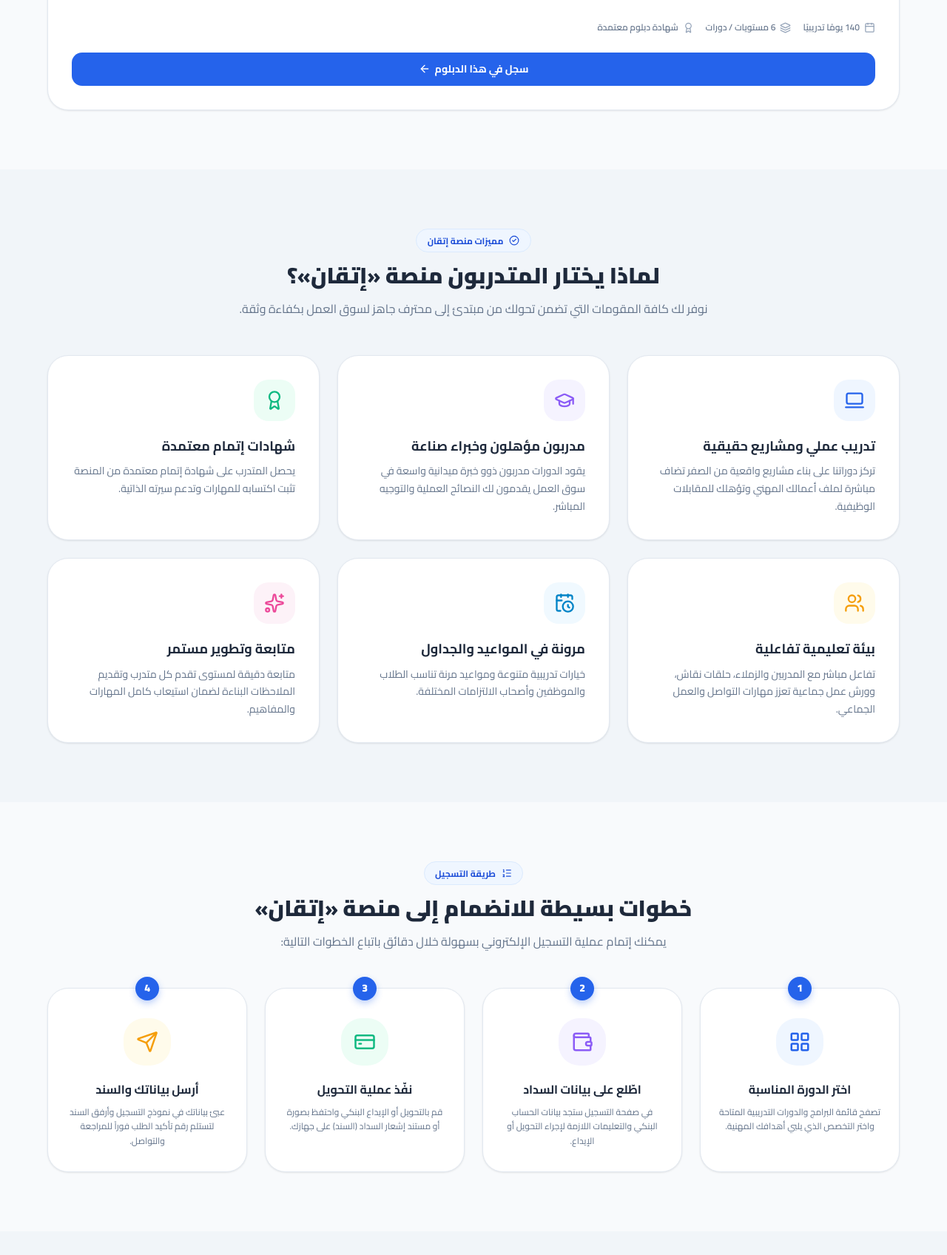
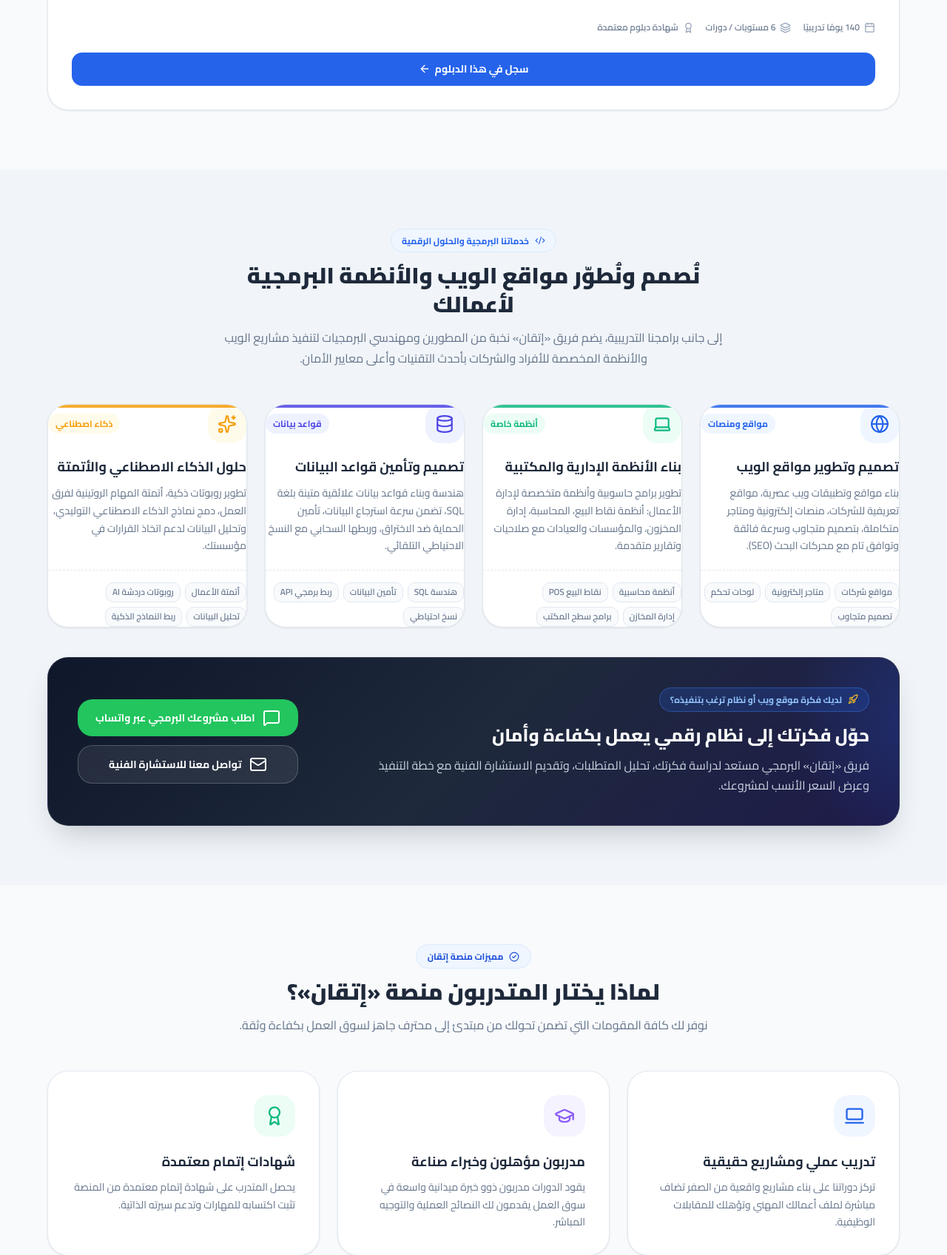
Before and after one commit to Ali-dev-25/itqan, a Django app: page /index.html in a window 1280 px wide. Shown: the part 4000-5696 px from the top of the page at 74% size. Run offline with Django 5.2, Linux system fonts and the light colour scheme.

Commit message:
إضافة قسم الخدمات البرمجية وتطوير المواقع والأنظمة المخصصة مع بانر طلب المشاريع

```diff
--- a/assets/css/public.css
+++ b/assets/css/public.css
@@ -1176,6 +1176,224 @@
 }
 
 /* --------------------------------------------------------------------------
+   5.5 SOFTWARE SERVICES & SOLUTIONS SECTION
+   -------------------------------------------------------------------------- */
+.services-grid {
+  display: grid;
+  grid-template-columns: repeat(4, 1fr);
+  gap: var(--sp-6);
+  margin-bottom: var(--sp-10);
+}
+
+.service-card {
+  background: var(--clr-surface);
+  border: 1px solid var(--clr-border);
+  border-radius: var(--r-2xl);
+  padding: var(--sp-7);
+  display: flex;
+  flex-direction: column;
+  transition: transform var(--tr-normal), box-shadow var(--tr-normal), border-color var(--tr-normal);
+  position: relative;
+  overflow: hidden;
+  box-shadow: var(--shadow-sm);
+}
+
+.service-card::before {
+  content: '';
+  position: absolute;
+  top: 0;
+  left: 0;
+  right: 0;
+  height: 4px;
+  background: var(--service-color, var(--clr-primary));
+  opacity: 0.85;
+}
+
+.service-card:hover {
+  transform: translateY(-5px);
+  box-shadow: 0 16px 36px -8px rgba(15, 23, 42, 0.08);
+  border-color: rgba(37, 99, 235, 0.35);
+}
+
+.service-card-top {
+  display: flex;
+  align-items: center;
+  justify-content: space-between;
+  margin-bottom: var(--sp-5);
+}
+
+.service-icon-box {
+  width: 52px;
+  height: 52px;
+  border-radius: var(--r-xl);
+  display: flex;
+  align-items: center;
+  justify-content: center;
+  flex-shrink: 0;
+}
+
+.service-icon-box svg {
+  width: 26px;
+  height: 26px;
+}
+
+.service-badge {
+  font-size: var(--fs-xs);
+  font-weight: var(--fw-bold);
+  padding: 4px 10px;
+  border-radius: var(--r-full);
+}
+
+.service-title {
+  font-size: var(--fs-lg);
+  font-weight: var(--fw-bold);
+  color: var(--clr-text);
+  margin-bottom: var(--sp-3);
+  line-height: 1.35;
+}
+
+.service-desc {
+  font-size: var(--fs-sm);
+  color: var(--clr-text-secondary);
+  line-height: 1.7;
+  margin-bottom: var(--sp-5);
+  flex-grow: 1;
+}
+
+.service-tags-wrap {
+  display: flex;
+  flex-wrap: wrap;
+  gap: 6px;
+  margin-top: auto;
+  padding-top: var(--sp-4);
+  border-top: 1px dashed var(--clr-border);
+}
+
+.service-tag-pill {
+  font-size: 0.73rem;
+  font-weight: 600;
+  color: var(--clr-text-secondary);
+  background: var(--clr-surface-alt, #F8FAFC);
+  padding: 3px 8px;
+  border-radius: var(--r-md);
+  border: 1px solid var(--clr-border);
+}
+
+/* Software CTA Banner */
+.software-cta-banner {
+  background: linear-gradient(135deg, #0F172A 0%, #1E293B 50%, #1E1B4B 100%);
+  border-radius: var(--r-2xl);
+  padding: var(--sp-10) var(--sp-10);
+  color: #FFFFFF;
+  display: flex;
+  align-items: center;
+  justify-content: space-between;
+  gap: var(--sp-8);
+  position: relative;
+  overflow: hidden;
+  box-shadow: 0 20px 40px -15px rgba(15, 23, 42, 0.25);
+  border: 1px solid rgba(255, 255, 255, 0.1);
+  margin-top: var(--sp-2);
+}
+
+.software-cta-banner::after {
+  content: '';
+  position: absolute;
+  top: -50%;
+  right: -20%;
+  width: 380px;
+  height: 380px;
+  background: radial-gradient(circle, rgba(37, 99, 235, 0.25) 0%, transparent 70%);
+  pointer-events: none;
+}
+
+.software-cta-content {
+  max-width: 680px;
+  position: relative;
+  z-index: 1;
+}
+
+.software-cta-badge {
+  display: inline-flex;
+  align-items: center;
+  gap: 8px;
+  background: rgba(37, 99, 235, 0.2);
+  border: 1px solid rgba(59, 130, 246, 0.4);
+  color: #93C5FD;
+  font-size: var(--fs-xs);
+  font-weight: var(--fw-bold);
+  padding: 6px 14px;
+  border-radius: var(--r-full);
+  margin-bottom: var(--sp-4);
+}
+
+.software-cta-badge svg {
+  width: 14px;
+  height: 14px;
+  color: #FBBF24;
+}
+
+.software-cta-title {
+  font-size: var(--fs-2xl);
+  font-weight: var(--fw-extrabold);
+  color: #FFFFFF;
+  margin-bottom: var(--sp-3);
+  line-height: 1.3;
+}
+
+.software-cta-desc {
+  font-size: var(--fs-base);
+  color: #CBD5E1;
+  line-height: 1.7;
+}
+
+.software-cta-actions {
+  display: flex;
+  flex-direction: column;
+  gap: var(--sp-3);
+  flex-shrink: 0;
+  position: relative;
+  z-index: 1;
+}
+
+.btn-software-cta {
+  display: inline-flex;
+  align-items: center;
+  justify-content: center;
+  gap: 10px;
+  padding: 13px 24px;
+  border-radius: var(--r-xl);
+  font-size: var(--fs-sm);
+  font-weight: var(--fw-bold);
+  text-decoration: none;
+  transition: all var(--tr-fast);
+  white-space: nowrap;
+}
+
+.btn-software-cta.whatsapp {
+  background: #22C55E;
+  color: #FFFFFF;
+}
+
+.btn-software-cta.whatsapp:hover {
+  background: #16A34A;
+  transform: translateY(-2px);
+  box-shadow: 0 8px 20px -4px rgba(34, 197, 94, 0.4);
+}
+
+.btn-software-cta.outline {
+  background: rgba(255, 255, 255, 0.08);
+  color: #FFFFFF;
+  border: 1px solid rgba(255, 255, 255, 0.2);
+}
+
+.btn-software-cta.outline:hover {
+  background: rgba(255, 255, 255, 0.16);
+  border-color: rgba(255, 255, 255, 0.4);
+  transform: translateY(-2px);
+}
+
+/* --------------------------------------------------------------------------
    6. FEATURES SECTION
    -------------------------------------------------------------------------- */
 .features-grid {
@@ -1618,6 +1836,22 @@
     gap: var(--sp-8);
   }
 
+  .services-grid {
+    grid-template-columns: repeat(2, 1fr);
+  }
+
+  .software-cta-banner {
+    flex-direction: column;
+    text-align: right;
+    align-items: stretch;
+    padding: var(--sp-8) var(--sp-6);
+  }
+
+  .software-cta-actions {
+    flex-direction: row;
+    flex-wrap: wrap;
+  }
+
   .footer-grid {
     grid-template-columns: 1fr 1fr;
     gap: var(--sp-8);
@@ -1647,6 +1881,18 @@
 
   .courses-grid {
     grid-template-columns: 1fr;
+  }
+
+  .services-grid {
+    grid-template-columns: 1fr;
+  }
+
+  .software-cta-actions {
+    flex-direction: column;
+  }
+
+  .btn-software-cta {
+    width: 100%;
   }
 
   .features-grid {
--- a/assets/js/components/footer.js
+++ b/assets/js/components/footer.js
@@ -79,6 +79,7 @@
                 <li><a href="index.html#hero"><i data-lucide="chevron-left"></i><span>الرئيسية</span></a></li>
                 <li><a href="index.html#about"><i data-lucide="chevron-left"></i><span>عن إتقان</span></a></li>
                 <li><a href="index.html#courses"><i data-lucide="chevron-left"></i><span>البرامج والدورات</span></a></li>
+                <li><a href="index.html#services"><i data-lucide="chevron-left"></i><span>خدماتنا البرمجية</span></a></li>
                 <li><a href="index.html#features"><i data-lucide="chevron-left"></i><span>مميزات المنصة</span></a></li>
                 <li><a href="index.html#how-it-works"><i data-lucide="chevron-left"></i><span>طريقة التسجيل</span></a></li>
               </ul>
@@ -98,9 +99,9 @@
 
             <!-- Column 4: Contact & Register -->
             <div class="footer-col">
-              <h4 class="footer-col-title">التسجيل والتواصل</h4>
+              <h4 class="footer-col-title">التسجيل وطلب المشاريع</h4>
               <p class="footer-subtext">
-                باب التسجيل مفتوح الآن في كافة البرامج التدريبية المتاحة.
+                التسجيل متاح في الدورات، كما نستقبل طلبات تطوير المواقع والأنظمة المخصصة.
               </p>
               <a href="register.html" class="btn-footer-cta">
                 <i data-lucide="user-plus"></i>
--- a/assets/js/components/navbar.js
+++ b/assets/js/components/navbar.js
@@ -7,6 +7,7 @@
     { label: 'الرئيسية', id: 'hero' },
     { label: 'عن إتقان', id: 'about' },
     { label: 'البرامج والدورات', id: 'courses' },
+    { label: 'خدماتنا البرمجية', id: 'services' },
     { label: 'المميزات', id: 'features' },
     { label: 'طريقة التسجيل', id: 'how-it-works' },
     { label: 'تواصل معنا', id: 'contact' },
--- a/index.html
+++ b/index.html
@@ -351,8 +351,143 @@
     </div>
   </section>
 
-  <!-- ================= 5. FEATURES SECTION ================= -->
-  <section class="section section-alt" id="features">
+  <!-- ================= 5. SOFTWARE SERVICES & SOLUTIONS SECTION ================= -->
+  <section class="section section-alt" id="services">
+    <div class="container">
+
+      <div class="section-header">
+        <div class="section-tag" style="background: #EFF6FF; color: #2563EB;">
+          <i data-lucide="code-2"></i>
+          <span>خدماتنا البرمجية والحلول الرقمية</span>
+        </div>
+        <h2 class="section-title">نُصمم ونُطوّر مواقع الويب والأنظمة البرمجية لأعمالك</h2>
+        <p class="section-desc">
+          إلى جانب برامجنا التدريبية، يضم فريق «إتقان» نخبة من المطورين ومهندسي البرمجيات لتنفيذ مشاريع الويب والأنظمة المخصصة للأفراد والشركات بأحدث التقنيات وأعلى معايير الأمان.
+        </p>
+      </div>
+
+      <!-- Services 4 Cards Grid -->
+      <div class="services-grid">
+
+        <!-- Service 1: Web Development -->
+        <div class="service-card" style="--service-color: #2563EB;">
+          <div class="service-card-top">
+            <div class="service-icon-box" style="background: #EFF6FF; color: #2563EB;">
+              <i data-lucide="globe"></i>
+            </div>
+            <span class="service-badge" style="background: #EFF6FF; color: #2563EB;">
+              مواقع ومنصات
+            </span>
+          </div>
+          <h3 class="service-title">تصميم وتطوير مواقع الويب</h3>
+          <p class="service-desc">
+            بناء مواقع وتطبيقات ويب عصرية، مواقع تعريفية للشركات، منصات إلكترونية ومتاجر متكاملة، بتصميم متجاوب وسرعة فائقة وتوافق تام مع محركات البحث (SEO).
+          </p>
+          <div class="service-tags-wrap">
+            <span class="service-tag-pill">مواقع شركات</span>
+            <span class="service-tag-pill">متاجر إلكترونية</span>
+            <span class="service-tag-pill">لوحات تحكم</span>
+            <span class="service-tag-pill">تصميم متجاوب</span>
+          </div>
+        </div>
+
+        <!-- Service 2: Custom Systems & Desktop Apps -->
+        <div class="service-card" style="--service-color: #10B981;">
+          <div class="service-card-top">
+            <div class="service-icon-box" style="background: #ECFDF5; color: #10B981;">
+              <i data-lucide="laptop"></i>
+            </div>
+            <span class="service-badge" style="background: #ECFDF5; color: #10B981;">
+              أنظمة خاصة
+            </span>
+          </div>
+          <h3 class="service-title">بناء الأنظمة الإدارية والمكتبية</h3>
+          <p class="service-desc">
+            تطوير برامج حاسوبية وأنظمة متخصصة لإدارة الأعمال: أنظمة نقاط البيع، المحاسبة، إدارة المخزون، والمؤسسات والعيادات مع صلاحيات وتقارير متقدمة.
+          </p>
+          <div class="service-tags-wrap">
+            <span class="service-tag-pill">أنظمة محاسبية</span>
+            <span class="service-tag-pill">نقاط البيع POS</span>
+            <span class="service-tag-pill">إدارة المخازن</span>
+            <span class="service-tag-pill">برامج سطح المكتب</span>
+          </div>
+        </div>
+
+        <!-- Service 3: Database Design & Cloud -->
+        <div class="service-card" style="--service-color: #4F46E5;">
+          <div class="service-card-top">
+            <div class="service-icon-box" style="background: #EEF2FF; color: #4F46E5;">
+              <i data-lucide="database"></i>
+            </div>
+            <span class="service-badge" style="background: #EEF2FF; color: #4F46E5;">
+              قواعد بيانات
+            </span>
+          </div>
+          <h3 class="service-title">تصميم وتأمين قواعد البيانات</h3>
+          <p class="service-desc">
+            هندسة وبناء قواعد بيانات علائقية متينة بلغة SQL، تضمن سرعة استرجاع البيانات، تأمين الحماية ضد الاختراق، وربطها السحابي مع النسخ الاحتياطي التلقائي.
+          </p>
+          <div class="service-tags-wrap">
+            <span class="service-tag-pill">هندسة SQL</span>
+            <span class="service-tag-pill">تأمين البيانات</span>
+            <span class="service-tag-pill">ربط برمجي API</span>
+            <span class="service-tag-pill">نسخ احتياطي</span>
+          </div>
+        </div>
+
+        <!-- Service 4: AI & Automation Solutions -->
+        <div class="service-card" style="--service-color: #F59E0B;">
+          <div class="service-card-top">
+            <div class="service-icon-box" style="background: #FFFBEB; color: #F59E0B;">
+              <i data-lucide="sparkles"></i>
+            </div>
+            <span class="service-badge" style="background: #FFFBEB; color: #F59E0B;">
+              ذكاء اصطناعي
+            </span>
+          </div>
+          <h3 class="service-title">حلول الذكاء الاصطناعي والأتمتة</h3>
+          <p class="service-desc">
+            تطوير روبوتات ذكية، أتمتة المهام الروتينية لفرق العمل، دمج نماذج الذكاء الاصطناعي التوليدي، وتحليل البيانات لدعم اتخاذ القرارات في مؤسستك.
+          </p>
+          <div class="service-tags-wrap">
+            <span class="service-tag-pill">أتمتة الأعمال</span>
+            <span class="service-tag-pill">روبوتات دردشة AI</span>
+            <span class="service-tag-pill">تحليل البيانات</span>
+            <span class="service-tag-pill">ربط النماذج الذكية</span>
+          </div>
+        </div>
+
+      </div>
+
+      <!-- Project Request Banner (Call To Action) -->
+      <div class="software-cta-banner">
+        <div class="software-cta-content">
+          <div class="software-cta-badge">
+            <i data-lucide="rocket"></i>
+            <span>لديك فكرة موقع ويب أو نظام ترغب بتنفيذه؟</span>
+          </div>
+          <h3 class="software-cta-title">حوّل فكرتك إلى نظام رقمي يعمل بكفاءة وأمان</h3>
+          <p class="software-cta-desc">
+            فريق «إتقان» البرمجي مستعد لدراسة فكرتك، تحليل المتطلبات، وتقديم الاستشارة الفنية مع خطة التنفيذ وعرض السعر الأنسب لمشروعك.
+          </p>
+        </div>
+        <div class="software-cta-actions">
+          <a href="https://wa.me/967771807595?text=%D9%85%D8%B1%D8%AD%D8%A8%D8%A7%D9%8B%20%D9%85%D9%86%D8%B5%D8%A9%20%D8%A5%D8%AA%D9%82%D8%A7%D9%86%D8%8C%20%D8%A3%D8%B1%D8%BA%D8%A8%20%D9%81%D9%8A%20%D8%B7%D9%84%D8%A8%20%D8%AA%D8%B7%D9%88%D9%8A%D8%B1%20%D9%85%D8%B4%D8%B1%D9%88%D8%B9%20%D8%A8%D8%B1%D9%85%D8%AC%D9%8A%20(%D9%85%D9%88%D9%82%D8%B9%20%D9%88%D9%8A%D8%A8%20%2F%20%D9%86%D8%B8%D8%A7%D9%85)" target="_blank" rel="noopener noreferrer" class="btn-software-cta whatsapp">
+            <i data-lucide="message-square"></i>
+            <span>اطلب مشروعك البرمجي عبر واتساب</span>
+          </a>
+          <a href="#contact" class="btn-software-cta outline">
+            <i data-lucide="mail"></i>
+            <span>تواصل معنا للاستشارة الفنية</span>
+          </a>
+        </div>
+      </div>
+
+    </div>
+  </section>
+
+  <!-- ================= 6. FEATURES SECTION ================= -->
+  <section class="section" id="features">
     <div class="container">
 
       <div class="section-header">
@@ -515,10 +650,10 @@
         <div>
           <div class="section-tag">
             <i data-lucide="phone-call"></i>
-            <span>تواصل معنا</span>
+            <span>تواصل واستشارات برمجية</span>
           </div>
           <h2 class="section-title" style="margin-bottom: var(--sp-6);">
-            فريق منصة «إتقان» يسعد بخدمتك والإجابة عن استفساراتك
+            فريق منصة «إتقان» يسعد بخدمتك للاستفسار عن الدورات أو طلب مشروع برمجي ونظام مخصص
           </h2>
 
           <div class="contact-info-cards">
```
